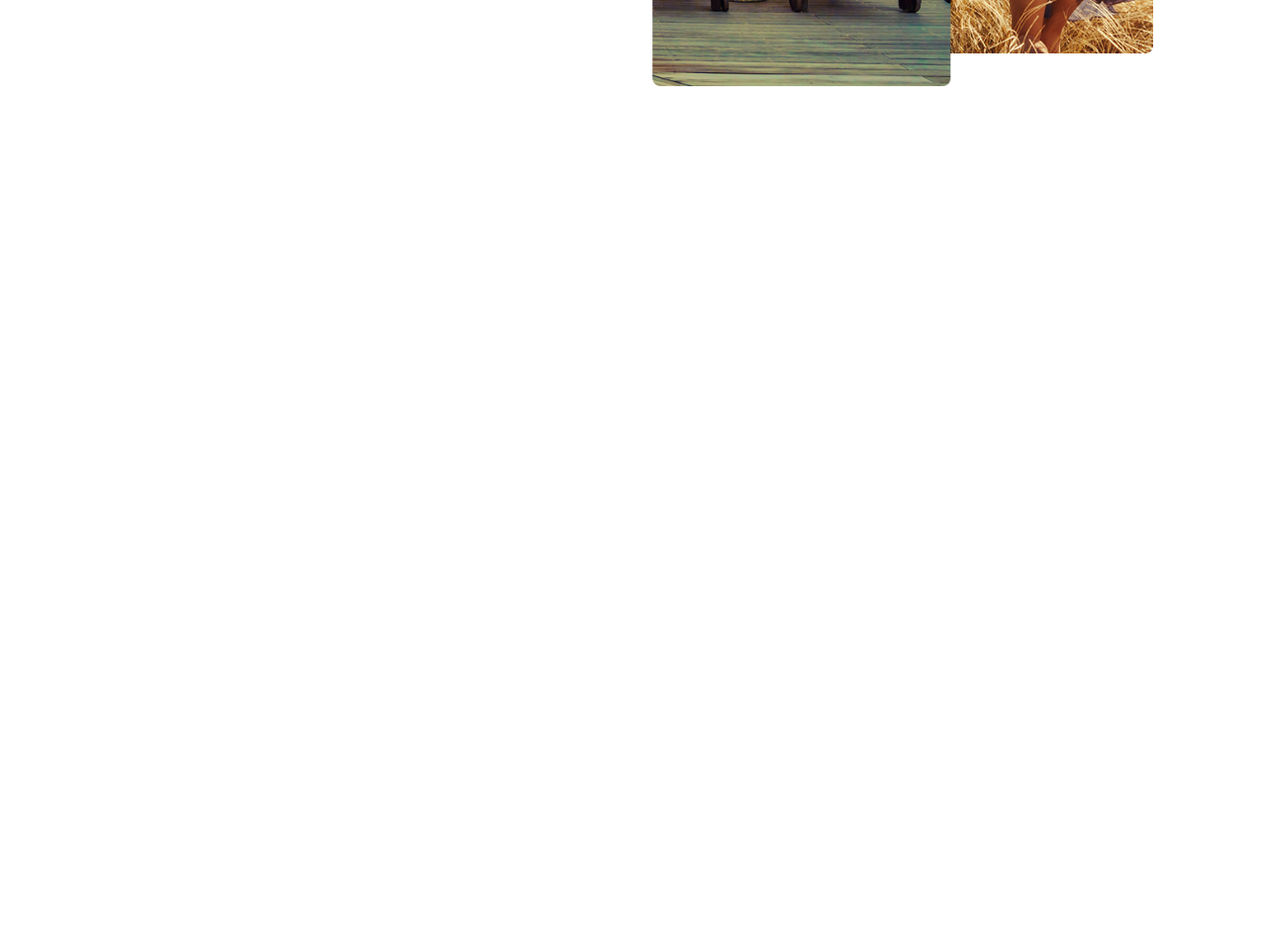
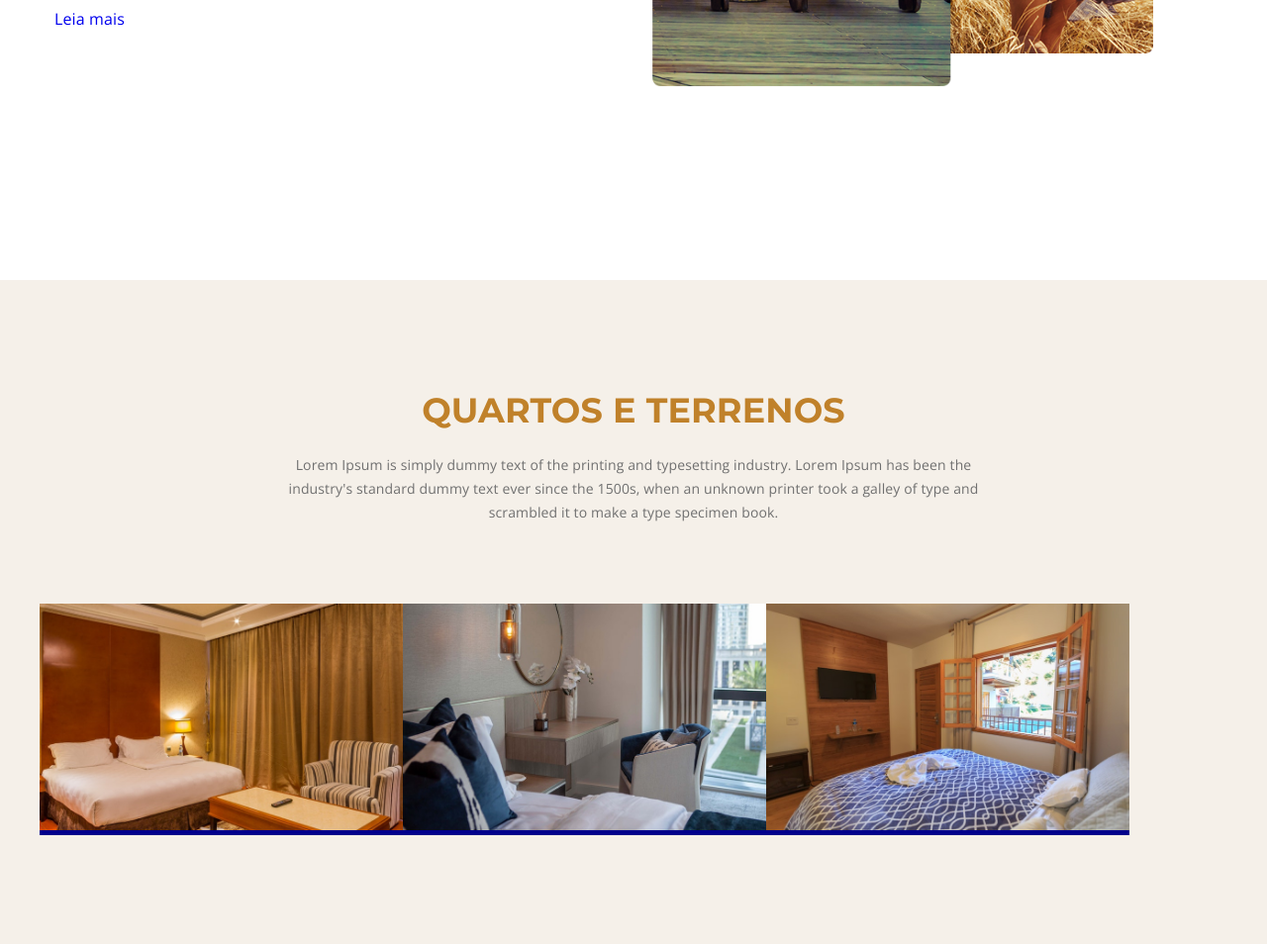
Before and after one commit to ifatinha/aguas-hotel, a plain HTML site: page index.html in a window 1280 px wide. Shown: the part 1470-2424 px from the top of the page at 99% size. Before the commit the page ends 1753 px from the top, so only its background shows below. Drawn offline with nearby package versions, Linux system fonts and the light colour scheme.

Commit message:
refatoração

```diff
--- a/css/base/base.css
+++ b/css/base/base.css
@@ -26,3 +26,14 @@ label {
 a {
     text-decoration: none;
 }
+
+section {
+    padding: 110px 2%;
+}
+
+@media screen and (max-width: 800px) {
+    section {
+        padding-bottom: 60px;
+        padding-top: 60px;
+    }
+}
--- a/css/base/cores.css
+++ b/css/base/cores.css
@@ -4,4 +4,5 @@
     --cinza-01: #848484;
     --cinza-02: #707070;
     --white-01: #ffffff;
+    --white-02: #f5f0e9;
 }
--- a/css/layout/hotel.css
+++ b/css/layout/hotel.css
@@ -1,7 +1,3 @@
-.hotel {
-    padding: 110px 2%;
-}
-
 .hotel__descricao {
     align-items: flex-start;
     flex-direction: column;
@@ -24,6 +20,7 @@
 
 .hotel--titulo {
     color: var(--amarelo-01);
+    font-family: 'Montserrat', sans-serif;
     font-size: var(--fonte-35);
     font-weight: 500;
     line-height: 40px;
@@ -35,10 +32,6 @@
 }
 
 @media screen and (max-width: 800px) {
-    .hotel {
-        padding-bottom: 60px;
-        padding-top: 60px;
-    }
 
     .hotel--titulo {
         font-size: 1.56rem;
--- /dev/null
+++ b/css/layout/quartos.css
@@ -0,0 +1,20 @@
+.quartos {
+    background-color: var(--white-02);
+}
+
+.quartos__descricao {
+    margin: 0 230px 80px;
+    text-align: center;
+}
+
+.quartos--titulo {
+    color: var(--amarelo-01);
+    font-family: 'Montserrat', sans-serif;
+    font-size: var(--fonte-35);
+    font-weight: 700;
+    margin-bottom: 22px;
+}
+
+.quartos__cards {
+    background-color: darkblue;
+}
--- a/css/root.css
+++ b/css/root.css
@@ -9,7 +9,7 @@
 @import "./layout/header.css";
 @import "./layout/main.css";
 @import "./layout/hotel.css";
-
+@import "./layout/quartos.css";
 
 /* Module */
 @import "./module/menu.css";
--- a/index.html
+++ b/index.html
@@ -82,6 +82,8 @@
                     Molestias quia
                     doloremque consequatur, eum
                     sequi doloribus dolore placeat consectetur ratione optio!</p>
+
+                <a href="./">Leia mais</a>
             </div>
             <div class="hotel__image">
                 <img src="./assets/img/hotel-bg.png" alt="Imagens que mostram detalhes do hotel e de sua hospitalidade"
@@ -90,6 +92,29 @@
         </div>
     </section>
 
+    <section id="quartos" class="quartos">
+        <div class="container display-flex">
+            <div class="quartos__descricao">
+                <h2 class="uppercase quartos--titulo">Quartos e Terrenos</h2>
+                <p class="paragrafos quartos--paragrafo">Lorem Ipsum is simply dummy text of the printing and
+                    typesetting industry. Lorem Ipsum has been the industry's standard dummy text ever since the 1500s,
+                    when an unknown printer took a galley of type and scrambled it to make a type specimen book.
+                </p>
+            </div>
+            <div class="quartos__cards display-flex">
+                <div class="cards--item">
+                    <img src="./assets/img/room-bg-01.jpg" alt="Quarto" width="367" height="232">
+                </div>
+                <div class="cards--item">
+                    <img src="./assets/img/room-bg-02.jpg" alt="Quarto" width="367" height="232">
+                </div>
+                <div class="cards--item">
+                    <img src="./assets/img/room-bg-03.jpg" alt="Quarto" width="367" height="232">
+                </div>
+            </div>
+        </div>
+    </section>
+
     <script src="https://kit.fontawesome.com/09fa9cee0a.js" crossorigin="anonymous"></script>
 </body>
 
```
